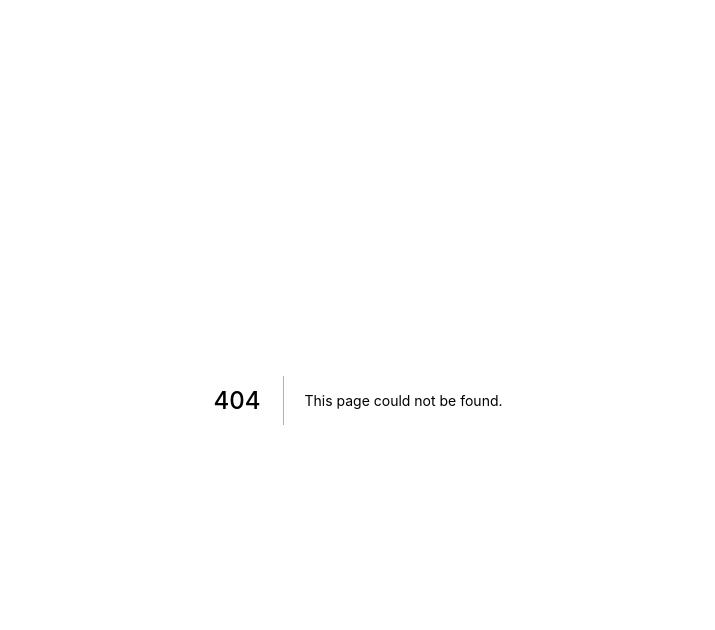
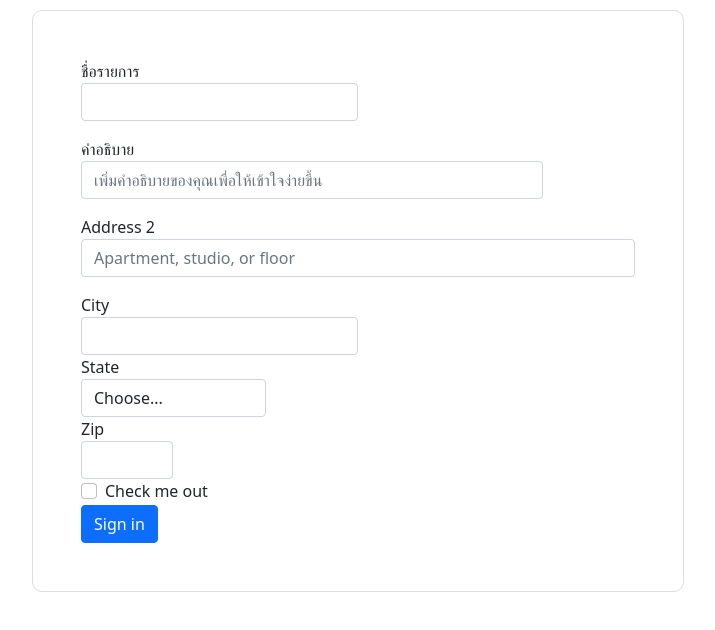
Before and after one commit to konlawatit/SWDEV-BBP-, a Next.js app in the folder frontend/: page /addnewlist in a window 1280 px wide. Before the commit this address had no page. Shown: the top 630 px of the page, without its empty margins (282-997 px from the left). Built offline with nearby package versions, Linux system fonts and the light colour scheme.

Commit message:
[UI] Add form page

```diff
--- a/frontend/package.json
+++ b/frontend/package.json
@@ -19,6 +19,7 @@
     "react": "^17.0.2",
     "react-bootstrap": "^2.1.2",
     "react-dom": "17.0.2",
+    "react-hook-form": "^7.27.0",
     "recharts": "^2.1.9"
   },
   "devDependencies": {
--- a/frontend/pages/accounting.js
+++ b/frontend/pages/accounting.js
@@ -16,8 +16,8 @@ export default function Accounting() {
   const viewExpenses = data.filter((item)=>item.ac_type === "expenses").map((data)=>data);
   return (
     <div>
+      <div className="container mt-3" style={{ marginLeft: "10%" }}>
       <NavTab></NavTab>
-      <div className="container mt-3" style={{ marginLeft: "10%" }}>
         <div className="row">
           <div className="col-6">
             <div className="d-flex justify-content-start">
--- /dev/null
+++ b/frontend/pages/addnewlist.js
@@ -0,0 +1,76 @@
+import React, { useState, useEffect } from "react";
+import NavTab from "../component/NavTab";
+import "@fortawesome/fontawesome-svg-core/styles.css";
+export default function AddAccouting() {
+    const border = {
+            border: "1px solid #ddd",
+            borderRadius: 10,
+            padding: 16,
+            marginBottom: 8,
+            margin: 10,
+          }
+  return (
+    <div className="row d-flex justify-content-center">
+      <div className="col-6 p-5"style={border}>
+        <form>
+          <div class="form-row">
+            <div class="form-group col-md-6 mb-3">
+              <label for="inputEmail4">ชื่อรายการ</label>
+              <input
+                type="text"
+                class="form-control"
+                id="inputEmail4"
+              />
+            </div>
+          </div>
+          <div class="form-group col-md-10 mb-3">
+            <label for="inputAddress">คำอธิบาย</label>
+            <input
+              type="text"
+              class="form-control"
+              id="inputAddress"
+              placeholder="เพิ่มคำอธิบายของคุณเพื่อให้เข้าใจง่ายขึ้น"
+            />
+          </div>
+          <div class="form-group mb-3">
+            <label for="inputAddress2">Address 2</label>
+            <input
+              type="text"
+              class="form-control"
+              id="inputAddress2"
+              placeholder="Apartment, studio, or floor"
+            />
+          </div>
+          <div class="form-row">
+            <div class="form-group col-md-6">
+              <label for="inputCity">City</label>
+              <input type="text" class="form-control" id="inputCity" />
+            </div>
+            <div class="form-group col-md-4">
+              <label for="inputState">State</label>
+              <select id="inputState" class="form-control">
+                <option selected>Choose...</option>
+                <option>...</option>
+              </select>
+            </div>
+            <div class="form-group col-md-2">
+              <label for="inputZip">Zip</label>
+              <input type="text" class="form-control" id="inputZip" />
+            </div>
+          </div>
+          <div class="form-group">
+            <div class="form-check">
+              <input class="form-check-input" type="checkbox" id="gridCheck" />
+              <label class="form-check-label" for="gridCheck">
+                Check me out
+              </label>
+            </div>
+          </div>
+          <button type="submit" class="btn btn-primary">
+            Sign in
+          </button>
+        </form>
+      </div>
+    </div>
+  );
+}
```
Also changed, not shown: 1 other file (tests, documents, lock files or other folders).
